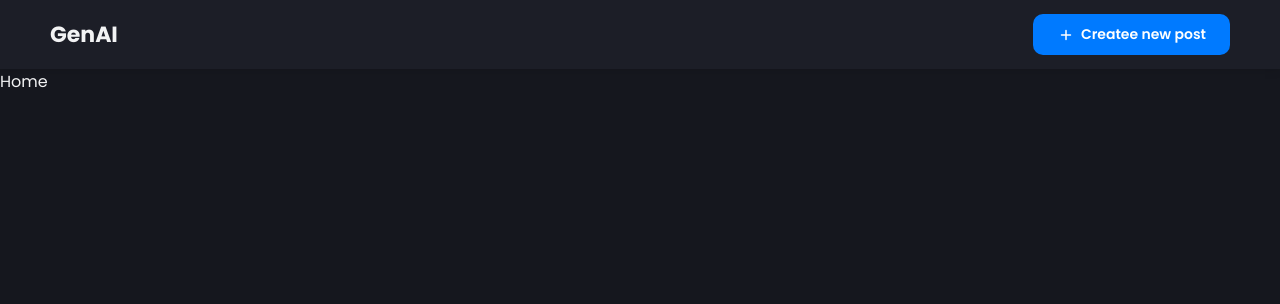
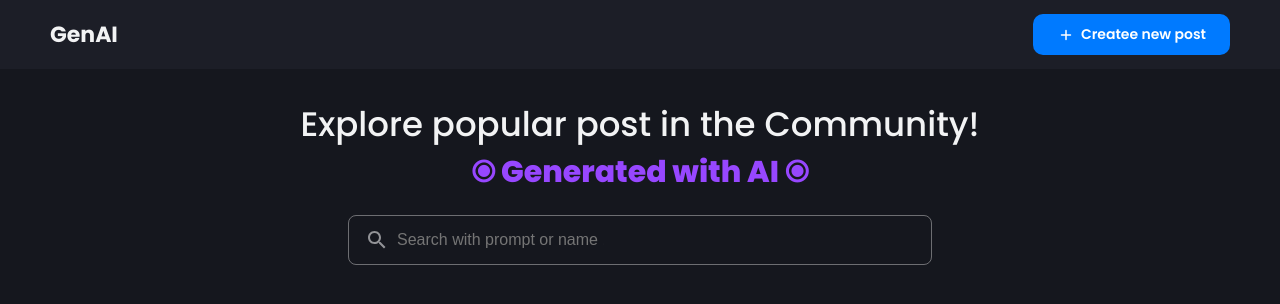
Before and after one commit to SkBarkatAli/AI-Image-Generation-Web-App, a React (Create React App) app in the folder client/: page / in a window 1280 px wide. Shown: the top 304 px of the page. Built offline with nearby package versions, Linux system fonts and the light colour scheme; the HTML template or start-up script is replaced by a standard one.

Commit message:
create SearchBar

```diff
--- /dev/null
+++ b/client/src/components/SearchBar.jsx
@@ -0,0 +1,38 @@
+import React from 'react'
+import { SearchOutlined } from '@mui/icons-material'
+import styled from "styled-components"
+
+const SearchBarContainer = styled.div`
+  max-width: 550px;
+  display: flex;
+  width: 90%;
+  border: 1px solid ${({ theme }) => theme.text_secondary + 90};
+  color: ${({ theme }) => theme.text_primary + 90};
+  border-radius: 8px;
+  padding: 12px 16px;
+  cursor: pointer;
+  gap: 6px;
+  align items: center;
+`;
+
+
+function SearchBar() {
+  return (
+    <SearchBarContainer>
+        <SearchOutlined/>
+        <input
+         placeholder='Search with prompt or name . . .'
+        style={{
+          border: "none",
+          outline: "none",
+          width: "100",
+          color: "inherit",
+          fontSize: "16px",
+          background: "transparent",
+        }}
+        />
+    </SearchBarContainer>
+  )
+}
+
+export default SearchBar
--- a/client/src/pages/Home.jsx
+++ b/client/src/pages/Home.jsx
@@ -1,13 +1,49 @@
 import React from "react";
 import styled from 'styled-components'
+import SearchBar from "../components/SearchBar";
 
 const Container = styled.div`
    height:100%;
    overflow-y: scroll;
+   background: ${({theme})=>theme.bg};
+   padding:30px 30px;
+   padding-bottom: 50px;
+   display:flex;
+   flex-direction: column;
+   align-items: center;
+   gap: 20px;
+   @media(max-width:768px){
+   padding:6px 10px;}
+`;
+
+const Headline=styled.div`
+   font-size:34px;
+   font-weight:500;
+   color: ${({theme})=>theme.text_primary};
+   display: flex;
+   align-items: center;
+   flex-direction: column;
+
+   @media(max-width:600px){
+   font-size:22px
+   }
+`;
+const Span = styled.div`
+   font-size:30px;
+   font-weight:800;
+   color: ${({theme})=>theme.secondary};
 `;
 
 const Home = () => {
-    return <Container>Home</Container>;
+    return (
+         <Container>
+        <Headline>
+            Explore popular post in the Community!
+            <Span>⦿ Generated with AI ⦿</Span>
+        </Headline>
+        <SearchBar/>
+    </Container>
+    );
 };
 
 export default Home;
```
